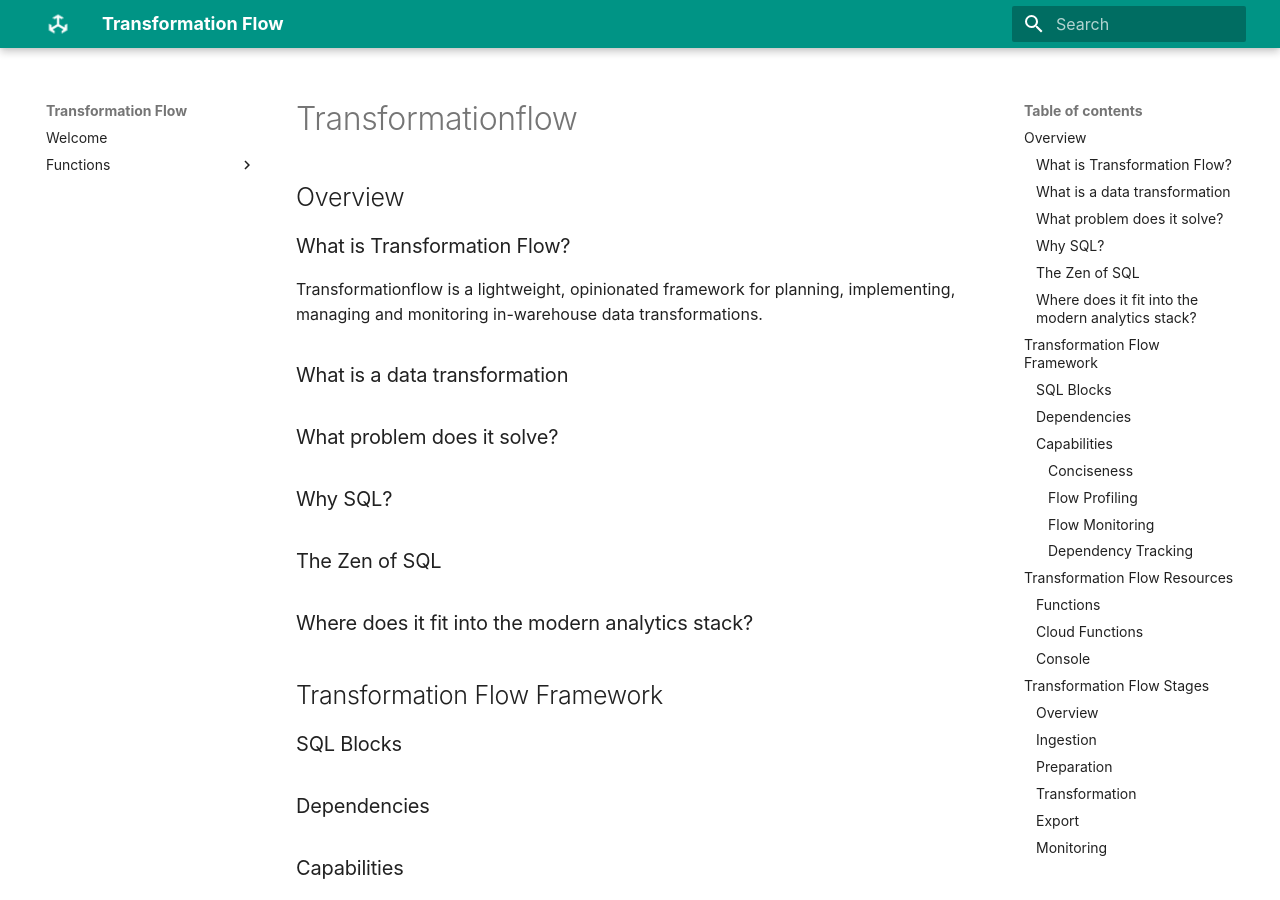
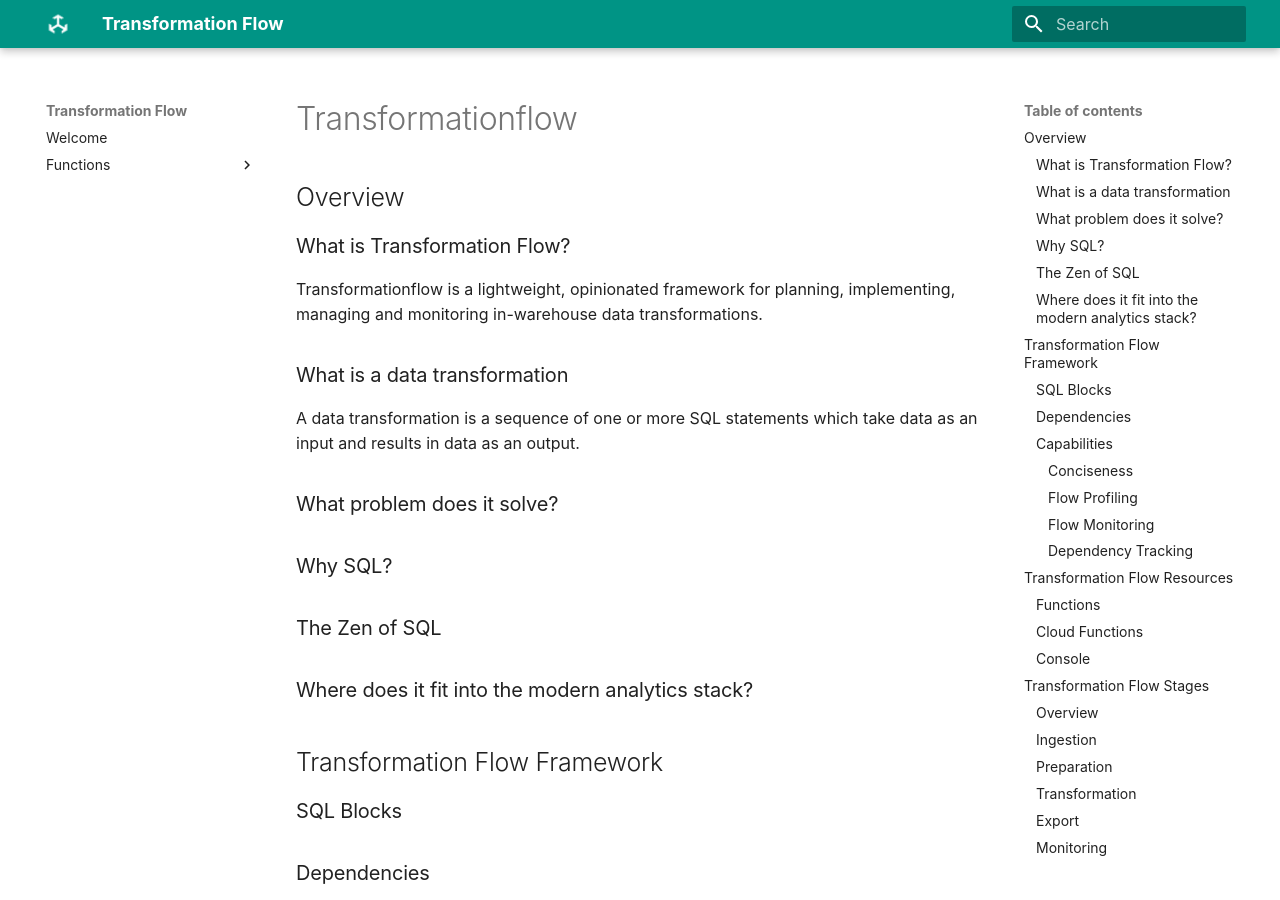
Before and after one commit to transformationflow/transformationflow.github.io, an MkDocs documentation site: the page built from docs/masterplan.md, in a window 1280 px wide and 900 px high. Built offline with MkDocs 1.6.1 and Material for MkDocs 9.7.7, drawn with Linux system fonts in a browser that asks for light colours; some web fonts are replaced; comment, search, counter and statistics services are not loaded.

Commit message:
Update masterplan.md

```diff
--- a/docs/masterplan.md
+++ b/docs/masterplan.md
@@ -5,6 +5,8 @@
 Transformationflow is a lightweight, opinionated framework for planning, implementing, managing and monitoring in-warehouse data transformations.
 
 ### What is a data transformation
+A data transformation is a sequence of one or more SQL statements which take data as an input and results in data as an output.
+
 ### What problem does it solve?
 ### Why SQL?
 ### The Zen of SQL
```
